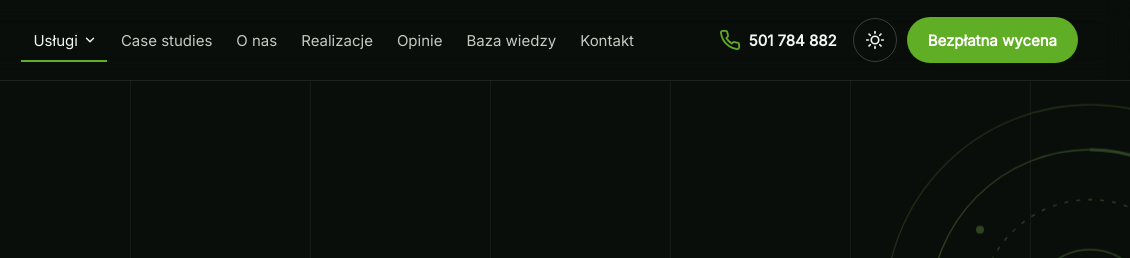
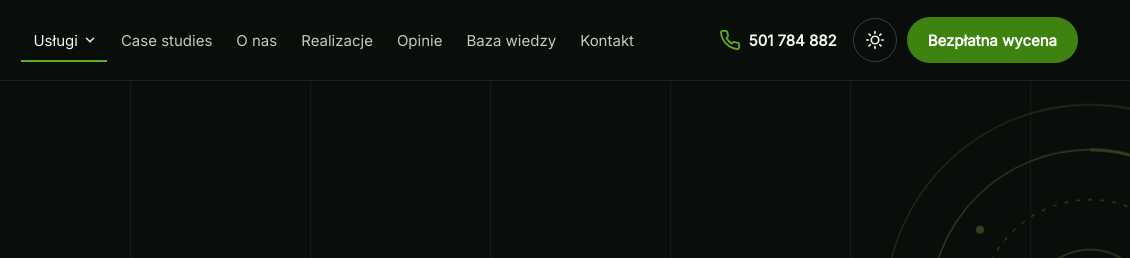
Before and after one commit to KamilPiech1991/topstrony_new, an Astro site: page /uslugi in a window 1280 px wide. Shown: the top 258 px of the page, 150-1280 px from the left. Built offline with nearby package versions, Linux system fonts and the light colour scheme; Astro itself is replaced by a stand-in of ours.

Commit message:
Update button styles for .btn-g class

```diff
--- a/src/styles/global.css
+++ b/src/styles/global.css
@@ -18,8 +18,8 @@ body{margin:0;background:#0A0E0B}
 /* buttons: one system */
 .btn{display:inline-flex;align-items:center;justify-content:center;gap:10px;min-height:52px;padding:0 26px;border-radius:999px;border:1px solid transparent;font-family:Inter,sans-serif;font-weight:600;font-size:16px;text-decoration:none;cursor:pointer;transition:transform .25s ease,background .25s ease,border-color .25s ease,color .25s ease,box-shadow .25s ease}
 .btn:hover{transform:translateY(-2px)}.btn:active{transform:translateY(1px) scale(.98)}
-.ts .btn-g{background:var(--acc);color:#FFFFFF;box-shadow:none}
-.ts .btn-g:hover{background:var(--acc-hi);color:#FFFFFF}
+.ts .btn-g{background:#3E8310;color:#FFFFFF;box-shadow:none}
+.ts .btn-g:hover{background:#3F7A15;color:#FFFFFF}
 .ts .btn-o{border-color:var(--line-2);color:var(--ink);background:transparent}
 .ts .btn-o:hover{border-color:var(--acc);color:var(--ink)}
 .ts .btn-d{background:var(--inv);color:var(--inv-ink)}
```
